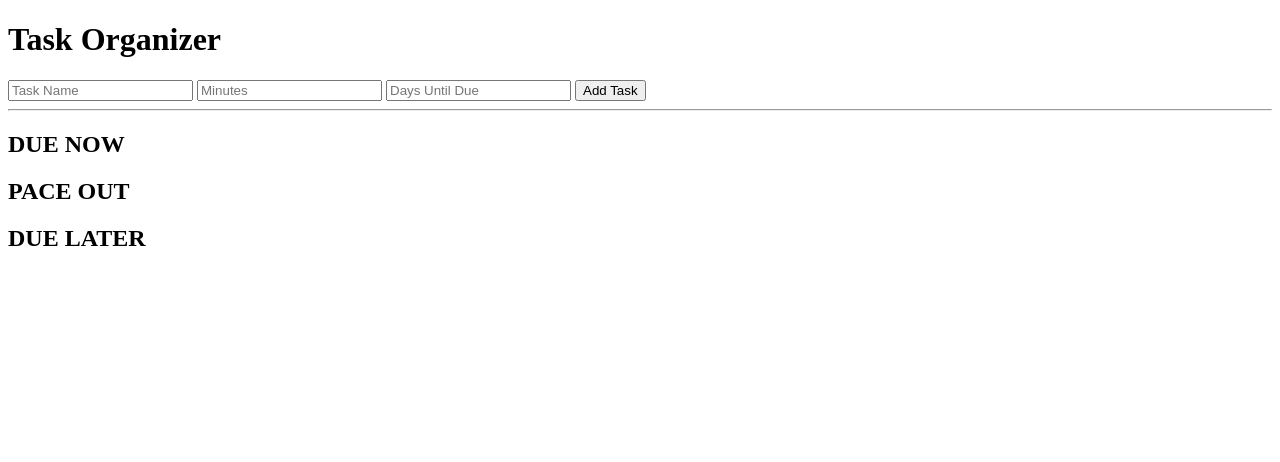
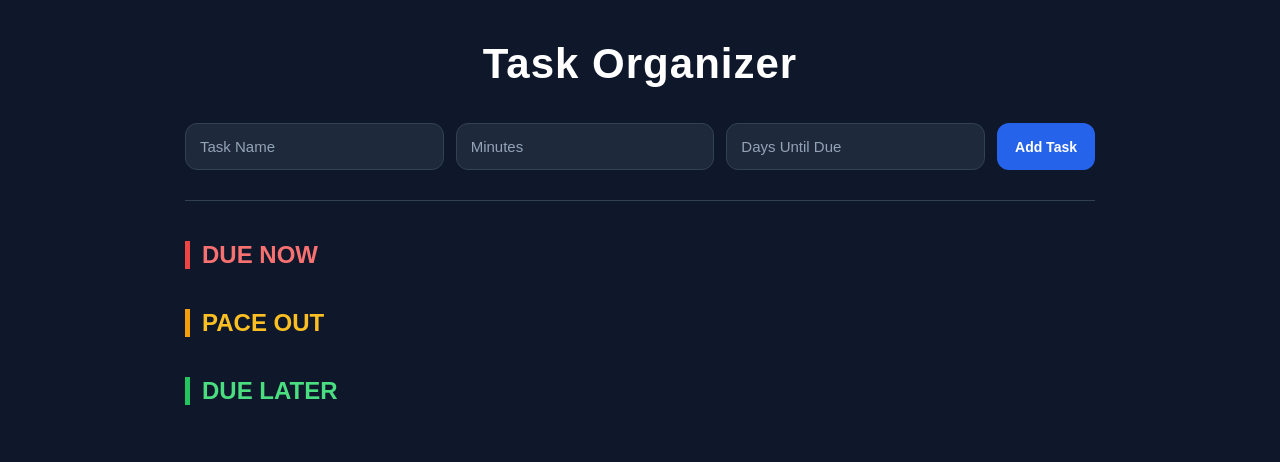
Before and after one commit to agastya-sharma2/Smart-Todo-List, a Flask app: page / in a window 1280 px wide. Shown: the top 462 px of the page. Run offline with Flask 3, Linux system fonts and the light colour scheme.

Commit message:
Basic CSS

```diff
--- /dev/null
+++ b/static/styles.css
@@ -0,0 +1,159 @@
+/* styles.css - Dark Mode */
+
+* {
+    margin: 0;
+    padding: 0;
+    box-sizing: border-box;
+}
+
+body {
+    font-family: Arial, Helvetica, sans-serif;
+    background: #0f172a;
+    color: #e2e8f0;
+    max-width: 950px;
+    margin: auto;
+    padding: 40px 20px;
+}
+
+/* Title */
+
+h1 {
+    text-align: center;
+    margin-bottom: 35px;
+    color: #ffffff;
+    font-size: 42px;
+    letter-spacing: 1px;
+}
+
+/* Section Headers */
+
+h2 {
+    margin-top: 40px;
+    margin-bottom: 18px;
+    font-size: 24px;
+    padding-left: 12px;
+    border-left: 5px solid;
+}
+
+/* Category Colors */
+
+h2:nth-of-type(1) {
+    border-color: #ef4444;
+    color: #f87171;
+}
+
+h2:nth-of-type(2) {
+    border-color: #f59e0b;
+    color: #fbbf24;
+}
+
+h2:nth-of-type(3) {
+    border-color: #22c55e;
+    color: #4ade80;
+}
+
+/* Add Task Form */
+
+form[action="/add"] {
+    display: flex;
+    flex-wrap: wrap;
+    gap: 12px;
+    margin-bottom: 30px;
+}
+
+input {
+    flex: 1;
+    min-width: 180px;
+    padding: 14px;
+    border: 1px solid #334155;
+    border-radius: 12px;
+    background: #1e293b;
+    color: white;
+    font-size: 15px;
+    transition: 0.2s ease;
+}
+
+input::placeholder {
+    color: #94a3b8;
+}
+
+input:focus {
+    outline: none;
+    border-color: #3b82f6;
+    background: #273449;
+}
+
+/* Buttons */
+
+button {
+    border: none;
+    border-radius: 12px;
+    padding: 12px 18px;
+    cursor: pointer;
+    font-size: 14px;
+    font-weight: bold;
+    transition: 0.2s ease;
+}
+
+/* Add Task Button */
+
+form[action="/add"] button {
+    background: #2563eb;
+    color: white;
+}
+
+form[action="/add"] button:hover {
+    background: #1d4ed8;
+}
+
+/* Task Cards */
+
+.task-card {
+    background: #1e293b;
+    border: 1px solid #334155;
+    border-radius: 18px;
+    padding: 22px;
+    margin-bottom: 18px;
+    box-shadow: 0 4px 12px rgba(0,0,0,0.25);
+    transition: transform 0.15s ease, border-color 0.2s ease;
+}
+
+
+.task-card:hover {
+    transform: translateY(-2px);
+    border-color: #475569;
+}
+
+.task-title {
+    font-size: 22px;
+    font-weight: bold;
+    color: white;
+    margin-bottom: 12px;
+}
+
+.task-info {
+    color: #cbd5e1;
+    line-height: 1.7;
+    margin-bottom: 18px;
+}
+
+/* Complete Button inside Card */
+
+.complete-btn {
+    background: #16a34a;
+    color: white;
+    width: 100%;
+    padding: 14px;
+    border-radius: 12px;
+    font-size: 15px;
+}
+
+.complete-btn:hover {
+    background: #15803d;
+}
+
+hr {
+    border: none;
+    border-top: 1px solid #334155;
+    margin: 30px 0;
+}
--- a/templates/index.html
+++ b/templates/index.html
@@ -2,6 +2,7 @@
 <html>
 <head>
     <title>Task Organizer</title>
+    <link rel="stylesheet" href="{{ url_for('static', filename='styles.css') }}">
 </head>
 <body>
 
@@ -24,45 +25,54 @@
     <h2>DUE NOW</h2>
 
     {% for task in due_now %}
-        <p>
-            <b>{{ task.task }}</b><br>
+    <div class="task-card">
+        <div class="task-title">{{ task.task }}</div>
+
+        <div class="task-info">
             Time: {{ task.estimated_time }} min<br>
             Due: {{ task.due_date }} day(s)
-        </p>
+        </div>
 
         <form action="/complete/{{ task.task }}" method="POST">
             <button type="submit">Complete</button>
         </form>
+    </div>
 
     {% endfor %}
 
     <h2>PACE OUT</h2>
 
     {% for task in due_pace %}
-        <p>
-            <b>{{ task.task }}</b><br>
+    <div class="task-card">
+        <div class="task-title">{{ task.task }}</div>
+
+        <div class="task-info">
             Time: {{ task.estimated_time }} min<br>
             Due: {{ task.due_date }} day(s)
-        </p>
+        </div>
 
         <form action="/complete/{{ task.task }}" method="POST">
             <button type="submit">Complete</button>
         </form>
+    </div>
 
     {% endfor %}
 
     <h2>DUE LATER</h2>
 
     {% for task in due_later %}
-        <p>
-            <b>{{ task.task }}</b><br>
+    <div class="task-card">
+        <div class="task-title">{{ task.task }}</div>
+
+        <div class="task-info">
             Time: {{ task.estimated_time }} min<br>
             Due: {{ task.due_date }} day(s)
-        </p>
+        </div>
 
         <form action="/complete/{{ task.task }}" method="POST">
             <button type="submit">Complete</button>
         </form>
+    </div>
 
     {% endfor %}
 
```
